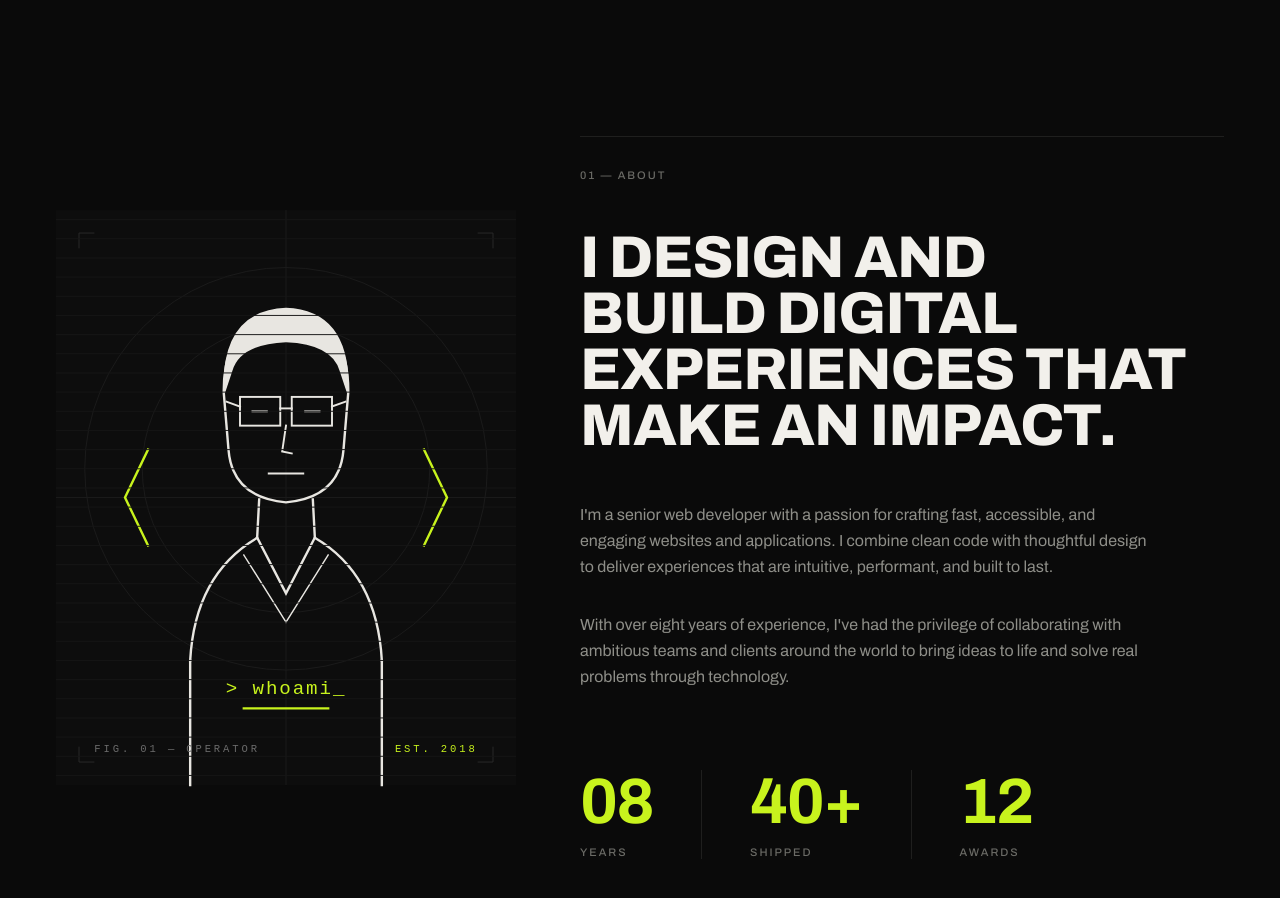
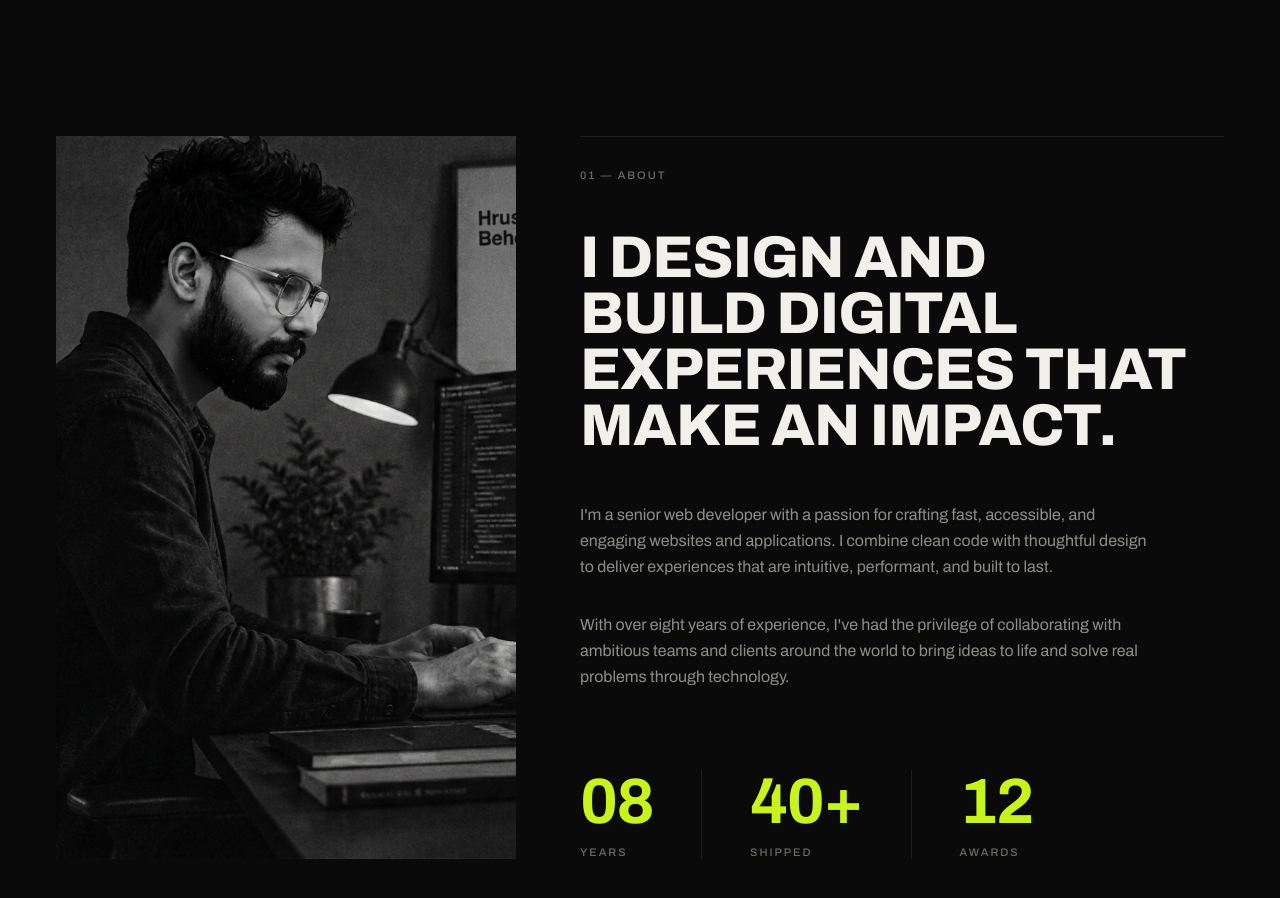
Before and after one commit to anythinghack44-sudo/portfolio, a Next.js app: page / in a window 1280 px wide. Shown: the part 800-1698 px from the top of the page. Built offline with nearby package versions, Linux system fonts and the light colour scheme.

Commit message:
feat: replace developer portrait with real photo and move image to public folder
Co-authored-by: Hrushikesh Behera <91274056+Hrushi1230@users.noreply.github.com>

```diff
--- a/components/developer-portrait.tsx
+++ /dev/null
@@ -1,121 +0,0 @@
-export function DeveloperPortrait({ className }: { className?: string }) {
-  return (
-    <svg
-      viewBox="0 0 480 600"
-      className={className}
-      role="img"
-      aria-label="Stylised geometric portrait of developer Kaito Mercer"
-      fill="none"
-    >
-      {/* Background */}
-      <rect width="480" height="600" fill="#0d0d0d" />
-
-      {/* Registration marks — brutalist framing device */}
-      <g stroke="#2a2a2a" strokeWidth="1">
-        <path d="M24 24h16M24 24v16" />
-        <path d="M456 24h-16M456 24v16" />
-        <path d="M24 576h16M24 576v-16" />
-        <path d="M456 576h-16M456 576v-16" />
-      </g>
-
-      {/* Faint construction grid */}
-      <g stroke="#1c1c1c" strokeWidth="1">
-        <line x1="240" y1="0" x2="240" y2="600" />
-        <line x1="0" y1="300" x2="480" y2="300" />
-        <circle cx="240" cy="270" r="150" />
-        <circle cx="240" cy="270" r="210" />
-      </g>
-
-      {/* Portrait — geometric bust built from strokes */}
-      <g stroke="#e8e6e1" strokeWidth="2.5" strokeLinecap="square">
-        {/* Head outline */}
-        <path d="M175 190 Q175 110 240 108 Q305 110 305 190 L300 250 Q296 300 240 305 Q184 300 180 250 Z" />
-        {/* Neck */}
-        <path d="M212 302 L210 340 M268 302 L270 340" />
-        {/* Shoulders / torso */}
-        <path d="M140 470 Q145 380 210 342" />
-        <path d="M340 470 Q335 380 270 342" />
-        <path d="M140 470 L140 600 M340 470 L340 600" />
-        {/* Collar / jacket V */}
-        <path d="M210 342 L240 400 L270 342" />
-        <path d="M196 360 L240 430 L284 360" strokeWidth="1.5" />
-      </g>
-
-      {/* Face details — minimal geometric features */}
-      <g stroke="#e8e6e1" strokeWidth="2" strokeLinecap="square">
-        {/* Glasses */}
-        <rect x="192" y="195" width="42" height="30" />
-        <rect x="246" y="195" width="42" height="30" />
-        <line x1="234" y1="207" x2="246" y2="207" />
-        <line x1="192" y1="205" x2="178" y2="200" />
-        <line x1="288" y1="205" x2="302" y2="200" />
-        {/* Eyes */}
-        <line x1="205" y1="210" x2="220" y2="210" />
-        <line x1="260" y1="210" x2="275" y2="210" />
-        {/* Nose */}
-        <path d="M240 225 L236 252 L246 254" />
-        {/* Mouth — flat, focused */}
-        <line x1="222" y1="275" x2="258" y2="275" />
-      </g>
-
-      {/* Hair — angular block */}
-      <path
-        d="M175 195 Q170 105 240 102 Q310 105 305 195 L296 168 Q288 140 240 138 Q192 140 184 168 Z"
-        fill="#e8e6e1"
-      />
-
-      {/* Acid green accents */}
-      <g stroke="#c8f31d" strokeWidth="2.5" strokeLinecap="square">
-        {/* Code brackets flanking the figure */}
-        <path d="M96 250 L72 300 L96 350" />
-        <path d="M384 250 L408 300 L384 350" />
-        {/* Cursor blink line under bust */}
-        <line x1="196" y1="520" x2="284" y2="520" />
-      </g>
-
-      {/* Terminal prompt inside torso */}
-      <g fill="#c8f31d">
-        <text
-          x="240"
-          y="505"
-          textAnchor="middle"
-          fontFamily="monospace"
-          fontSize="20"
-          letterSpacing="2"
-        >
-          &gt; whoami_
-        </text>
-      </g>
-
-      {/* Scan lines — screen-print texture */}
-      <g stroke="#161616" strokeWidth="1">
-        {Array.from({ length: 30 }, (_, i) => (
-          <line key={i} x1="0" y1={20 * i + 10} x2="480" y2={20 * i + 10} />
-        ))}
-      </g>
-
-      {/* Coordinate label — archival index motif */}
-      <text
-        x="40"
-        y="566"
-        fontFamily="monospace"
-        fontSize="11"
-        letterSpacing="3"
-        fill="#6b6b6b"
-      >
-        FIG. 01 — OPERATOR
-      </text>
-      <text
-        x="440"
-        y="566"
-        textAnchor="end"
-        fontFamily="monospace"
-        fontSize="11"
-        letterSpacing="3"
-        fill="#c8f31d"
-      >
-        EST. 2018
-      </text>
-    </svg>
-  )
-}
--- a/components/sections/about.tsx
+++ b/components/sections/about.tsx
@@ -1,13 +1,20 @@
+import Image from 'next/image'
 import { about } from '@/lib/content'
-import { DeveloperPortrait } from '@/components/developer-portrait'
 
 export function About() {
   return (
     <section id="about" className="gutter py-20 lg:py-28">
       <div className="grid gap-12 lg:grid-cols-[5fr_7fr] lg:gap-16">
-        {/* Portrait — geometric developer illustration */}
+        {/* Portrait — real photo */}
         <div className="relative aspect-[4/5] overflow-hidden lg:aspect-auto lg:min-h-[36rem]">
-          <DeveloperPortrait className="h-full w-full" />
+          <Image
+            src="/images/portrait.png"
+            alt="Portrait of Hrushikesh Behera working at his desk"
+            fill
+            className="object-cover"
+            sizes="(min-width: 1024px) 42vw, 100vw"
+            priority
+          />
         </div>
 
         {/* Content column */}
```
Also changed, not shown: public/images/portrait.png (renamed from desgin/portrait.png).
